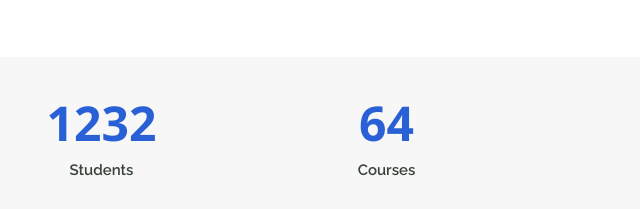
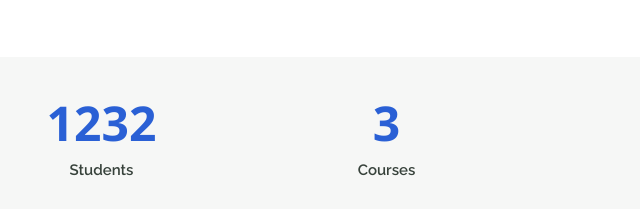
Before and after one commit to Lynkx119/Lynkx119.github.io, a plain HTML site: page frontend/index.html in a window 1280 px wide. Shown: the part 1516-1725 px from the top of the page, 111-751 px from the left. Drawn offline with nearby package versions, Linux system fonts and the light colour scheme.

Commit message:
Update index.html

```diff
--- a/frontend/index.html
+++ b/frontend/index.html
@@ -132,7 +132,7 @@
           </div>
 
           <div class="col-lg-3 col-6 text-center">
-            <span data-purecounter-start="0" data-purecounter-end="64" data-purecounter-duration="1" class="purecounter"></span>
+            <span data-purecounter-start="0" data-purecounter-end="3" data-purecounter-duration="1" class="purecounter"></span>
             <p>Courses</p>
           </div>
 
```
